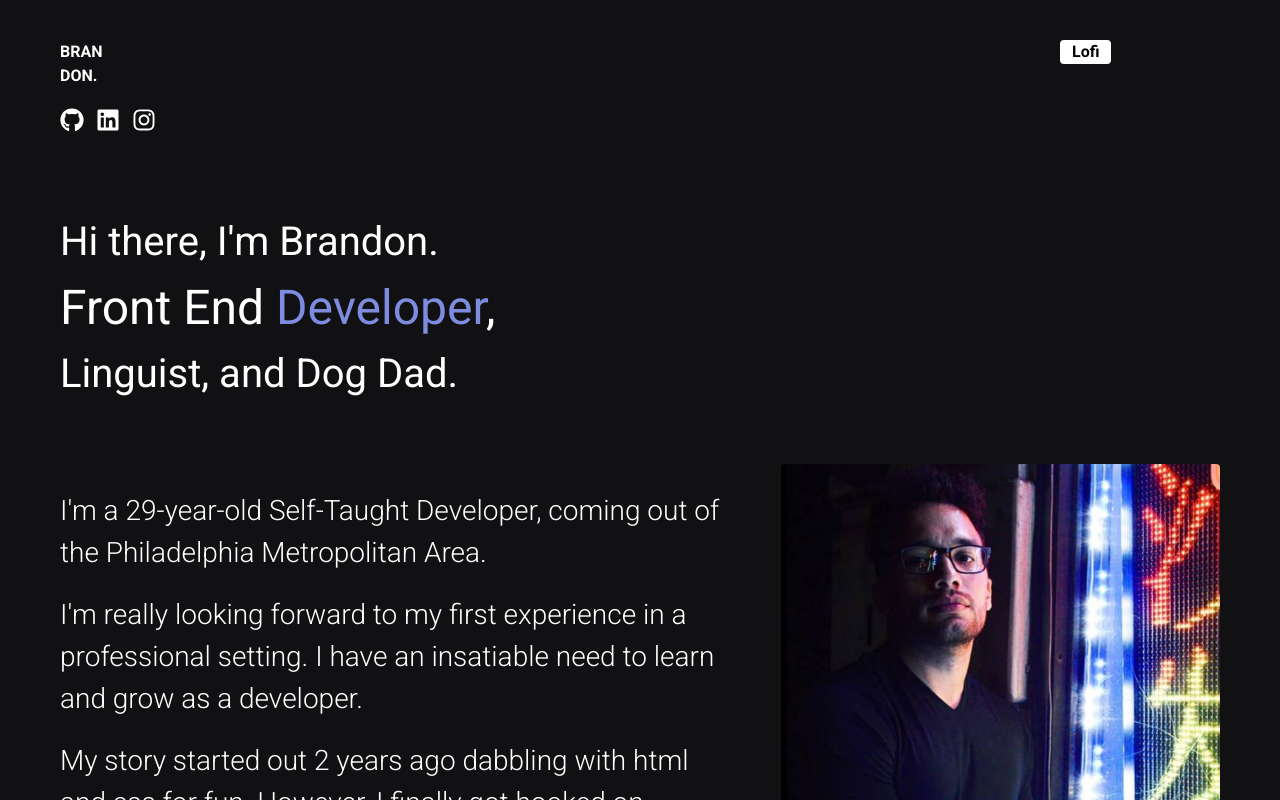
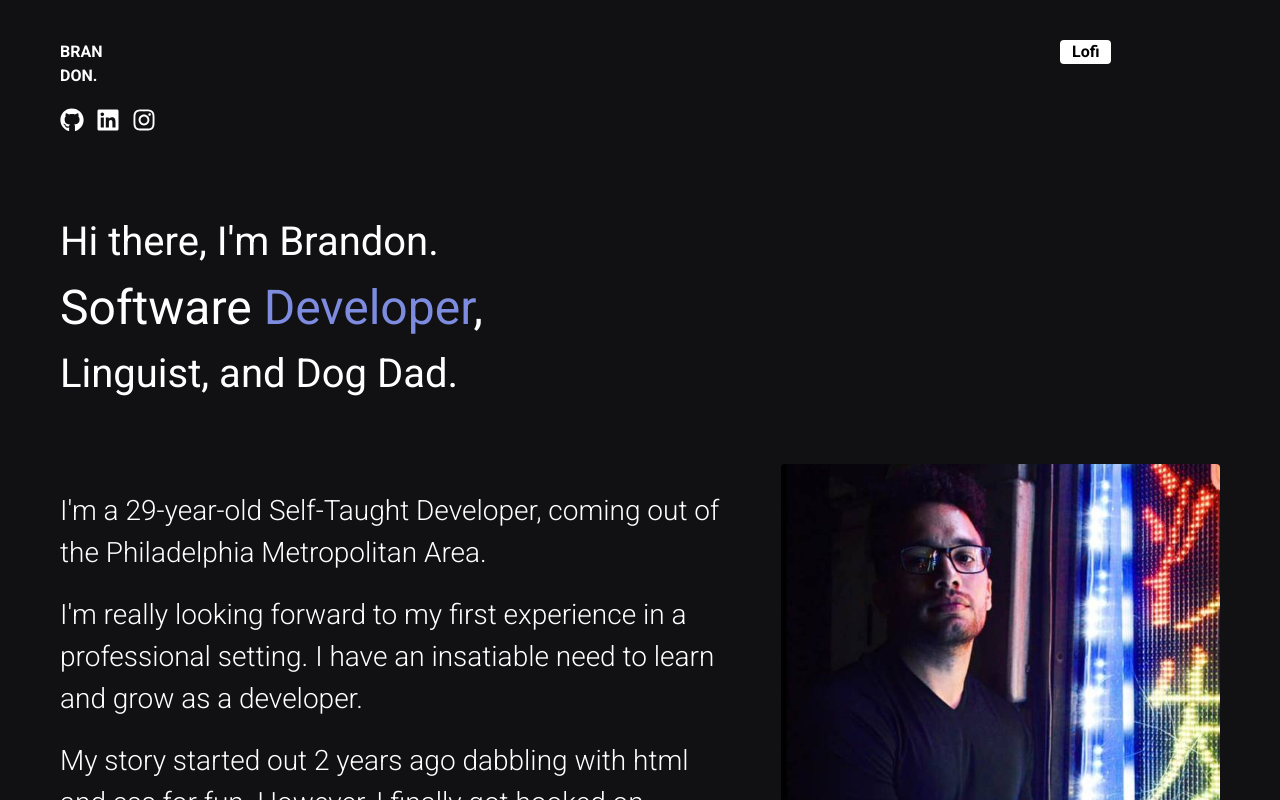
Before and after one commit to BrandonCarp/portfolio, a React (Create React App) app: page / in a window 1280 px wide. Shown: the top 800 px of the page. Built offline with nearby package versions, Linux system fonts and the light colour scheme.

Commit message:
update header

```diff
--- a/src/Components/Header.js
+++ b/src/Components/Header.js
@@ -58,7 +58,7 @@ const Header = () => {
             Hi there, I'm Brandon.
           </h1>
           <h1 className="text-l md:text-xl lg:text-xxl">
-            Front End
+            Software
             <span className="text-secondaryPurple"> Developer</span>,
           </h1>
           <h1 className="text-baselg md:text-l lg:text-xl">
```
